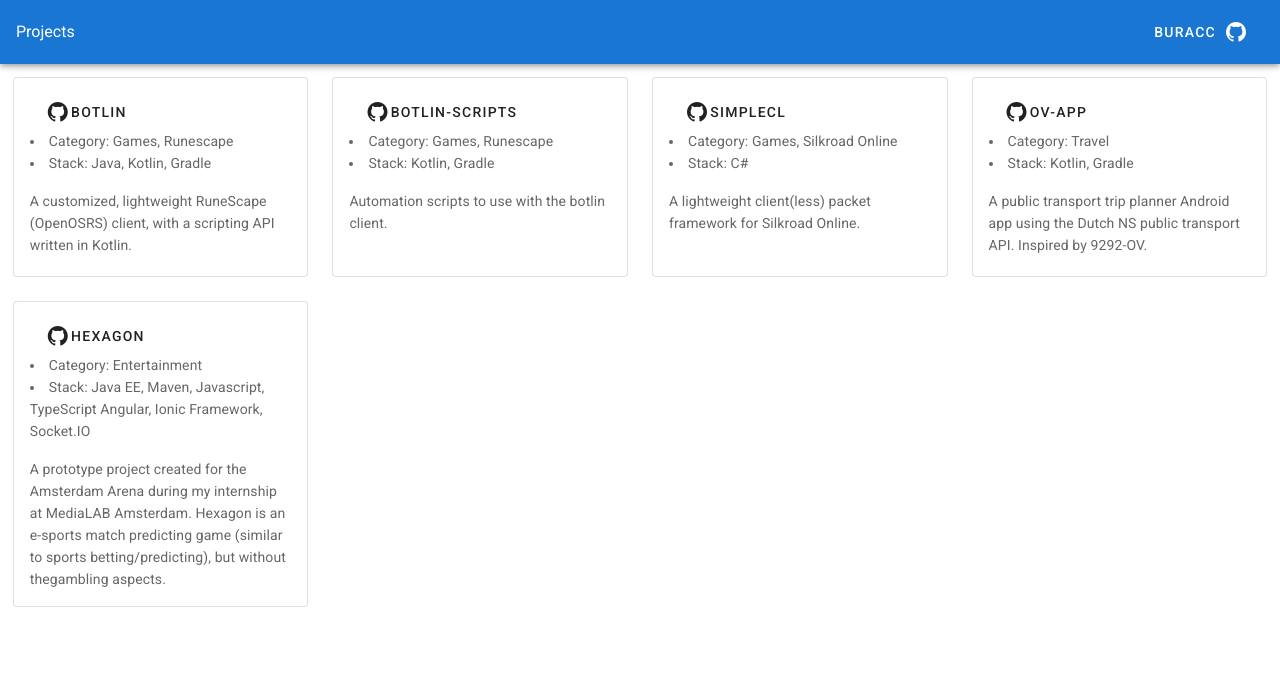
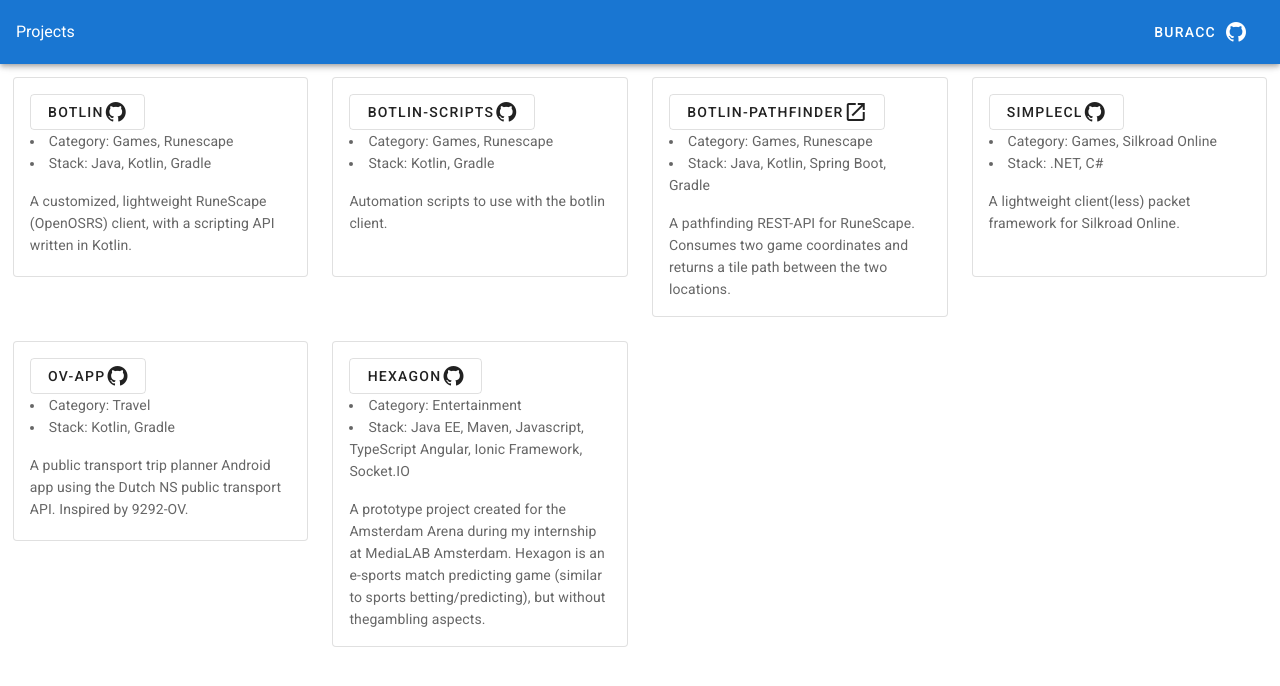
Before and after one commit to buracc/bruak.dev, a Vue app: page / in a window 1280 px wide. Shown: the top 686 px of the page. Built offline with nearby package versions, Linux system fonts and the light colour scheme.

Commit message:
Add deploy script, add pathfinder project

```diff
--- a/src/App.vue
+++ b/src/App.vue
@@ -44,8 +44,15 @@
         link: 'https://github.com/buracc/botlin-scripts',
       },
       {
+        title: 'botlin-pathfinder',
+        stack: 'Java, Kotlin, Spring Boot, Gradle',
+        category: 'Games, Runescape',
+        text: 'A pathfinding REST-API for RuneScape. Consumes two game coordinates and returns a tile path between the two locations.',
+        link: 'https://api.bruak.dev/pathfinder',
+      },
+      {
         title: 'SimpleCL',
-        stack: 'C#',
+        stack: '.NET, C#',
         category: 'Games, Silkroad Online',
         text: 'A lightweight client(less) packet framework for Silkroad Online.',
         link: 'https://github.com/buracc/SimpleCL',
--- a/src/components/ProjectCard.vue
+++ b/src/components/ProjectCard.vue
@@ -1,21 +1,30 @@
 <template>
   <v-card style="min-height: 200px" outlined>
     <v-card-title>
-      <v-btn :href="project.link" text>
-        <v-icon>mdi-github</v-icon>
-        <span> {{ project.title }} </span>
+      <v-btn :href="project.link" text outlined>
+        <span>{{ project.title }}</span>
+        <v-icon>mdi-{{ getIcon }}</v-icon>
       </v-btn>
     </v-card-title>
     <v-card-subtitle>
       <li>Category: {{ project.category }}</li>
       <li>Stack: {{ project.stack }}</li>
     </v-card-subtitle>
-    <v-card-text> {{ project.text }} </v-card-text>
+    <v-card-text>{{ project.text }}</v-card-text>
   </v-card>
 </template>
 
 <script>
 export default {
   props: ['project'],
+  computed: {
+    getIcon() {
+      if (this.project.link.includes('github')) {
+        return 'github'
+      }
+
+      return 'open-in-new'
+    },
+  },
 }
 </script>
--- a/vue.config.js
+++ b/vue.config.js
@@ -1,5 +1,4 @@
 module.exports = {
-  transpileDependencies: [
-    'vuetify'
-  ]
+  transpileDependencies: ['vuetify'],
+  publicPath: process.env.NODE_ENV === 'production' ? '/bruak.dev/' : '/',
 }
```
Also changed, not shown: 1 other file (tests, documents, lock files or other folders).
